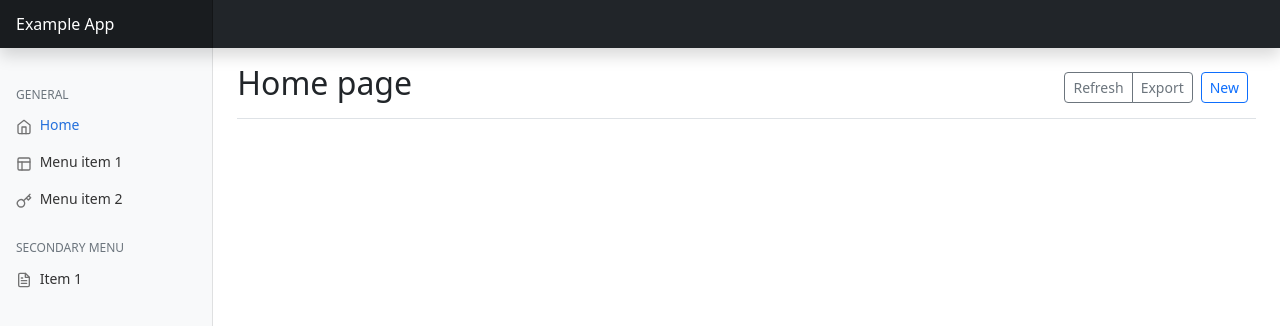
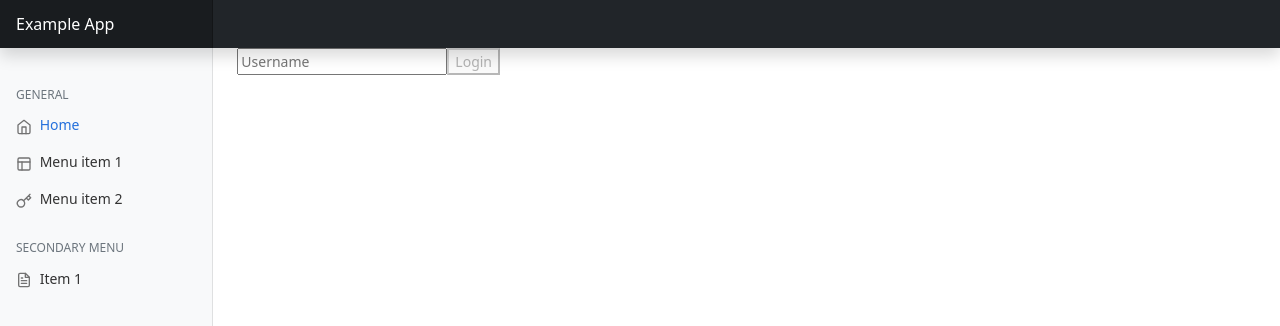
Before and after one commit to AP71/WASAPhoto, a Vue app in the folder webui/: page / in a window 1280 px wide. Shown: the top 326 px of the page. Built offline with nearby package versions, Linux system fonts and the light colour scheme.

Commit message:
Aggiustato il codice di alcune funzioni nel file operations.go

```diff
--- /dev/null
+++ b/webui/src/components/LoginForm.vue
@@ -0,0 +1,26 @@
+<script>
+export default {
+	data: function() {
+		return {
+			errormsg: null,
+			loading: false,
+			username: "",
+		}
+	},
+	methods: {
+		doLogin() {
+            console.log(username)
+        }
+	},
+}
+</script>
+
+<template>
+	<div>
+        <input type="text" v-model="username" placeholder="Username"/>
+        <button class="button" @click="doLogin" :disabled="username.length<3 || username.length>16">Login</button>
+    </div>
+</template>
+
+<style>
+</style>
--- a/webui/src/views/HomeView.vue
+++ b/webui/src/views/HomeView.vue
@@ -1,54 +1,25 @@
 <script>
+import LoginForm from '../components/LoginForm.vue';
+
 export default {
-	data: function() {
-		return {
-			errormsg: null,
-			loading: false,
-			some_data: null,
-		}
+    components: {
+        LoginForm
 	},
-	methods: {
-		async refresh() {
-			this.loading = true;
-			this.errormsg = null;
-			try {
-				let response = await this.$axios.get("/");
-				this.some_data = response.data;
-			} catch (e) {
-				this.errormsg = e.toString();
-			}
-			this.loading = false;
-		},
-	},
-	mounted() {
-		this.refresh()
-	}
+    data: function () {
+        return {
+            errormsg: null,
+            loading: false,
+        };
+    },
+    methods: {
+
+    }
 }
 </script>
 
 <template>
 	<div>
-		<div
-			class="d-flex justify-content-between flex-wrap flex-md-nowrap align-items-center pt-3 pb-2 mb-3 border-bottom">
-			<h1 class="h2">Home page</h1>
-			<div class="btn-toolbar mb-2 mb-md-0">
-				<div class="btn-group me-2">
-					<button type="button" class="btn btn-sm btn-outline-secondary" @click="refresh">
-						Refresh
-					</button>
-					<button type="button" class="btn btn-sm btn-outline-secondary" @click="exportList">
-						Export
-					</button>
-				</div>
-				<div class="btn-group me-2">
-					<button type="button" class="btn btn-sm btn-outline-primary" @click="newItem">
-						New
-					</button>
-				</div>
-			</div>
-		</div>
-
-		<ErrorMsg v-if="errormsg" :msg="errormsg"></ErrorMsg>
+		<LoginForm/>
 	</div>
 </template>
 
```
Also changed, not shown: 1 other file (tests, documents, lock files or other folders).
